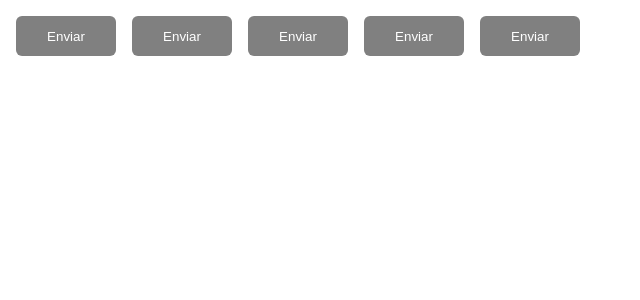
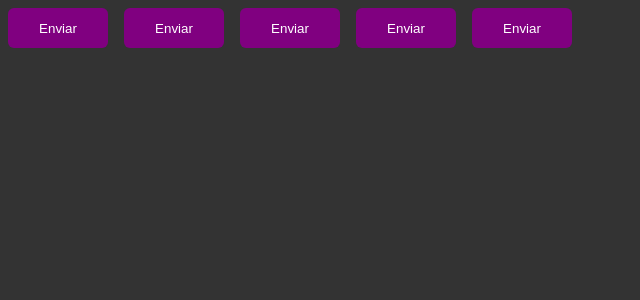
Before and after one commit to henriquedouradoo/pomodoro-react, a React (Vite) app: page / in a window 1280 px wide. Shown: the top 300 px of the page, without its empty margins (0-640 px from the left). Built offline with nearby package versions, Linux system fonts and the light colour scheme.

Commit message:
Estilos Globais

```diff
--- a/src/App.tsx
+++ b/src/App.tsx
@@ -1,6 +1,7 @@
 import { ThemeProvider } from "styled-components";
 import { Button } from "./components/Button";
 import { ThemeDefault } from "./styles/themes/default";
+import { GlobalStyle } from "./styles/global";
 
 export function App() {
 
@@ -11,6 +12,8 @@
     <Button variant="danger" />
     <Button variant="success" />
     <Button />
+
+    <GlobalStyle />
     </ThemeProvider>
   )
 }
--- /dev/null
+++ b/src/styles/global.ts
@@ -0,0 +1,14 @@
+import { createGlobalStyle } from "styled-components";
+
+export const GlobalStyle = createGlobalStyle`
+* {
+    margin: 0;
+    padding: 0;
+    box-sizing: border-box;
+}
+
+body {
+    background: #333;
+    color: #fff;
+}
+`
--- a/src/styles/themes/default.ts
+++ b/src/styles/themes/default.ts
@@ -1,4 +1,4 @@
 export const ThemeDefault = {
-    primary: "grey",
+    primary: "purple",
     secundary: "#fff",
 }
```
